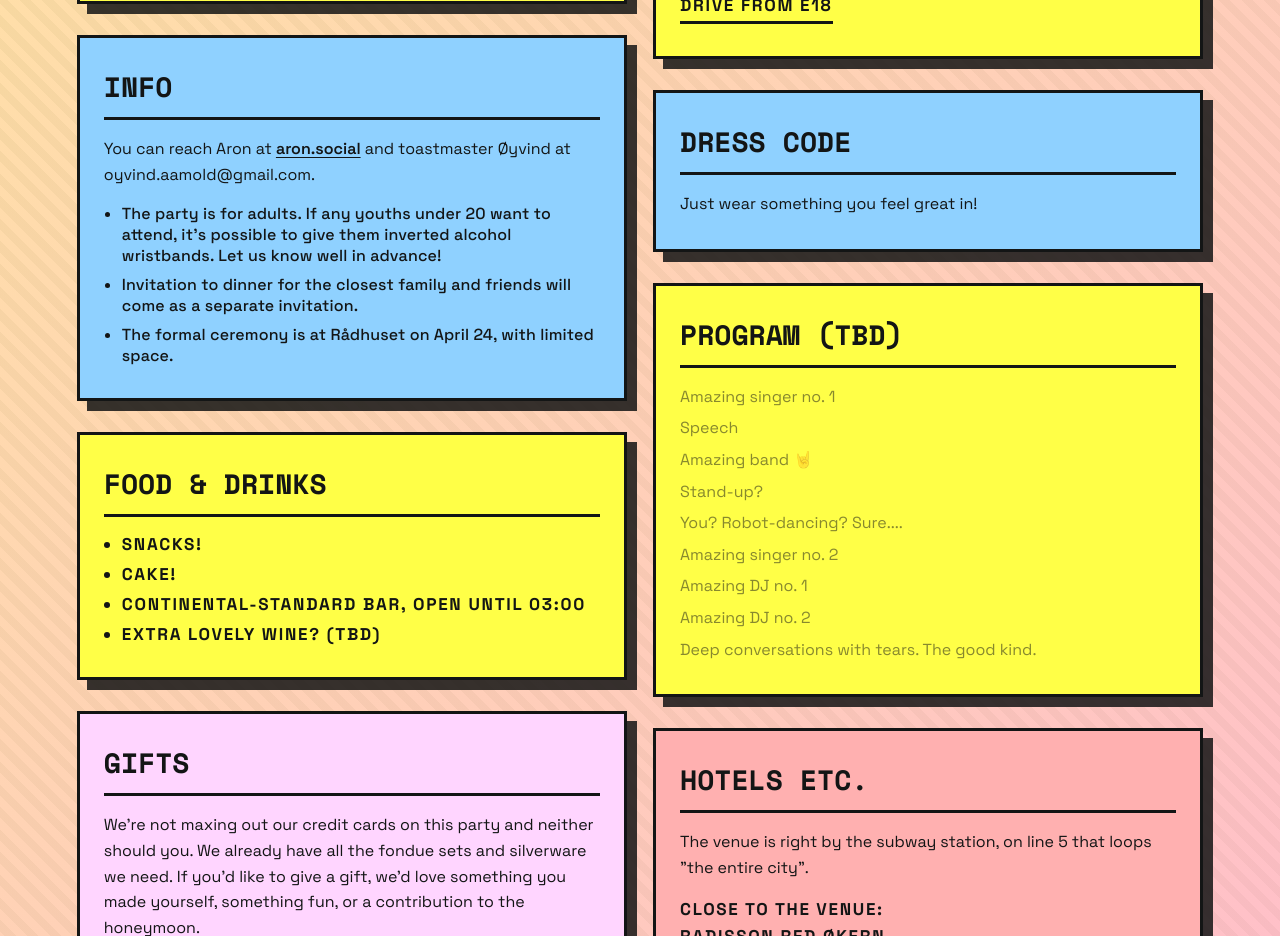
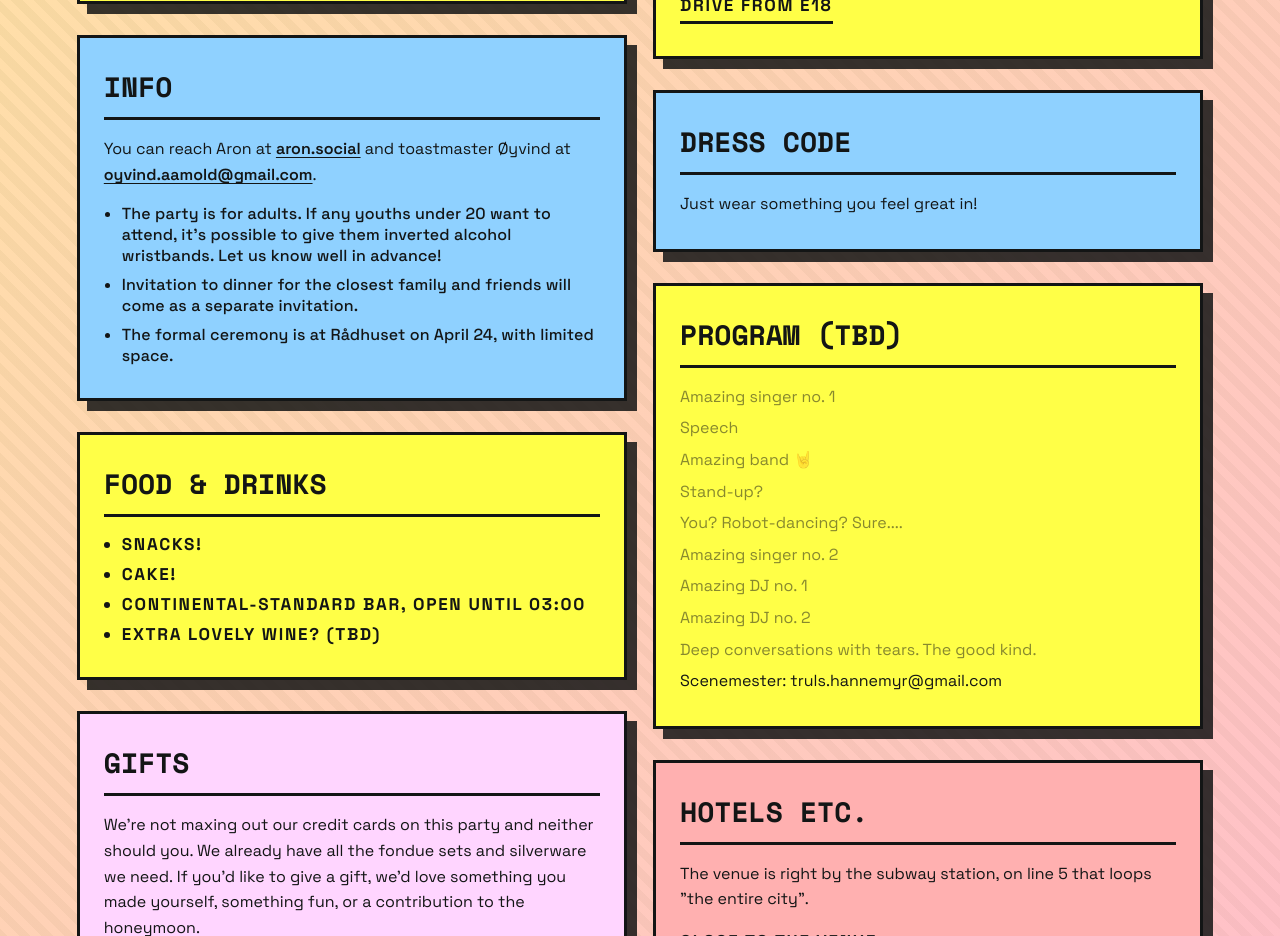
Before and after one commit to datagreier2/mariaogaron.no, a React (Vite) app: page / in a window 1280 px wide. Shown: the part 1000-1936 px from the top of the page. Built offline with nearby package versions, Linux system fonts and the light colour scheme.

Commit message:
added scenemester

```diff
--- a/src/App.jsx
+++ b/src/App.jsx
@@ -20,7 +20,7 @@ const Section = ({
 }) => {
   const renderInline = (text) => {
     const parts = [];
-    const pattern = /(https?:\/\/\S+)|\baron\.social\b|\bDogyard\b/g;
+    const pattern = /(https?:\/\/\S+)|\baron\.social\b|\bDogyard\b|\boyvind\.aamold@gmail\.com\b/g;
     let lastIndex = 0;
     let match;
 
@@ -46,6 +46,12 @@ const Section = ({
             rel="noreferrer"
           >
             aron.social
+          </a>
+        );
+      } else if (match[0] === "oyvind.aamold@gmail.com") {
+        parts.push(
+          <a key={`${id}-inline-${match.index}`} href="mailto:oyvind.aamold@gmail.com">
+            oyvind.aamold@gmail.com
           </a>
         );
       } else {
@@ -104,9 +110,17 @@ const Section = ({
       {body ? (
         bodyAsList ? (
           <ul className={`panel__body-list${bodyClass ? ` ${bodyClass}` : ""}`}>
-            {body.split("\n").map((line, index) => (
-              <li key={`${id}-body-${index}`}>{line}</li>
-            ))}
+            {body.split("\n").map((line, index) => {
+              const isScenemesterLine = line.includes("truls.hannemyr@gmail.com");
+              return (
+                <li
+                  key={`${id}-body-${index}`}
+                  className={isScenemesterLine ? "panel__body-list-item--full" : undefined}
+                >
+                  {line}
+                </li>
+              );
+            })}
           </ul>
         ) : (
           <p>{renderInline(body)}</p>
--- a/src/i18n.js
+++ b/src/i18n.js
@@ -37,7 +37,7 @@ const translations = {
     dressBody: "Just wear something you feel great in!",
     practicalTitle: "Program (TBD)",
     practicalBody:
-      "Amazing singer no. 1\nSpeech\nAmazing band 🤘\nStand-up?\nYou? Robot-dancing? Sure....\nAmazing singer no. 2\nAmazing DJ no. 1\nAmazing DJ no. 2\nDeep conversations with tears. The good kind.",
+      "Amazing singer no. 1\nSpeech\nAmazing band 🤘\nStand-up?\nYou? Robot-dancing? Sure....\nAmazing singer no. 2\nAmazing DJ no. 1\nAmazing DJ no. 2\nDeep conversations with tears. The good kind.\nScenemester: truls.hannemyr@gmail.com",
     practicalNote: "",
     footerBody: "..."
   },
@@ -78,7 +78,7 @@ const translations = {
     dressBody: "Bare ha på deg noe du føler deg fin i!",
     practicalTitle: "Program (TBD)",
     practicalBody:
-      "Fantastisk sanger nr. 1\nTale\nFantastisk band 🤘\nStand-up?\nDu? Robotdans? Klart det....\nFantastisk sanger nr. 2\nFantastisk DJ nr. 1\nFantastisk DJ nr. 2\nDype samtaler med tårer. Sånne bra tårer.",
+      "Fantastisk sanger nr. 1\nTale\nFantastisk band 🤘\nStand-up?\nDu? Robotdans? Klart det....\nFantastisk sanger nr. 2\nFantastisk DJ nr. 1\nFantastisk DJ nr. 2\nDype samtaler med tårer. Sånne bra tårer.\nScenemester: truls.hannemyr@gmail.com",
     practicalNote: "",
     footerBody: "..."
   }
--- a/src/styles.css
+++ b/src/styles.css
@@ -379,6 +379,10 @@ body {
   opacity: 0.5;
 }
 
+.panel__body-list--dim .panel__body-list-item--full {
+  opacity: 1;
+}
+
 .panel__note {
   margin-top: 16px;
   font-size: 17px;
```
